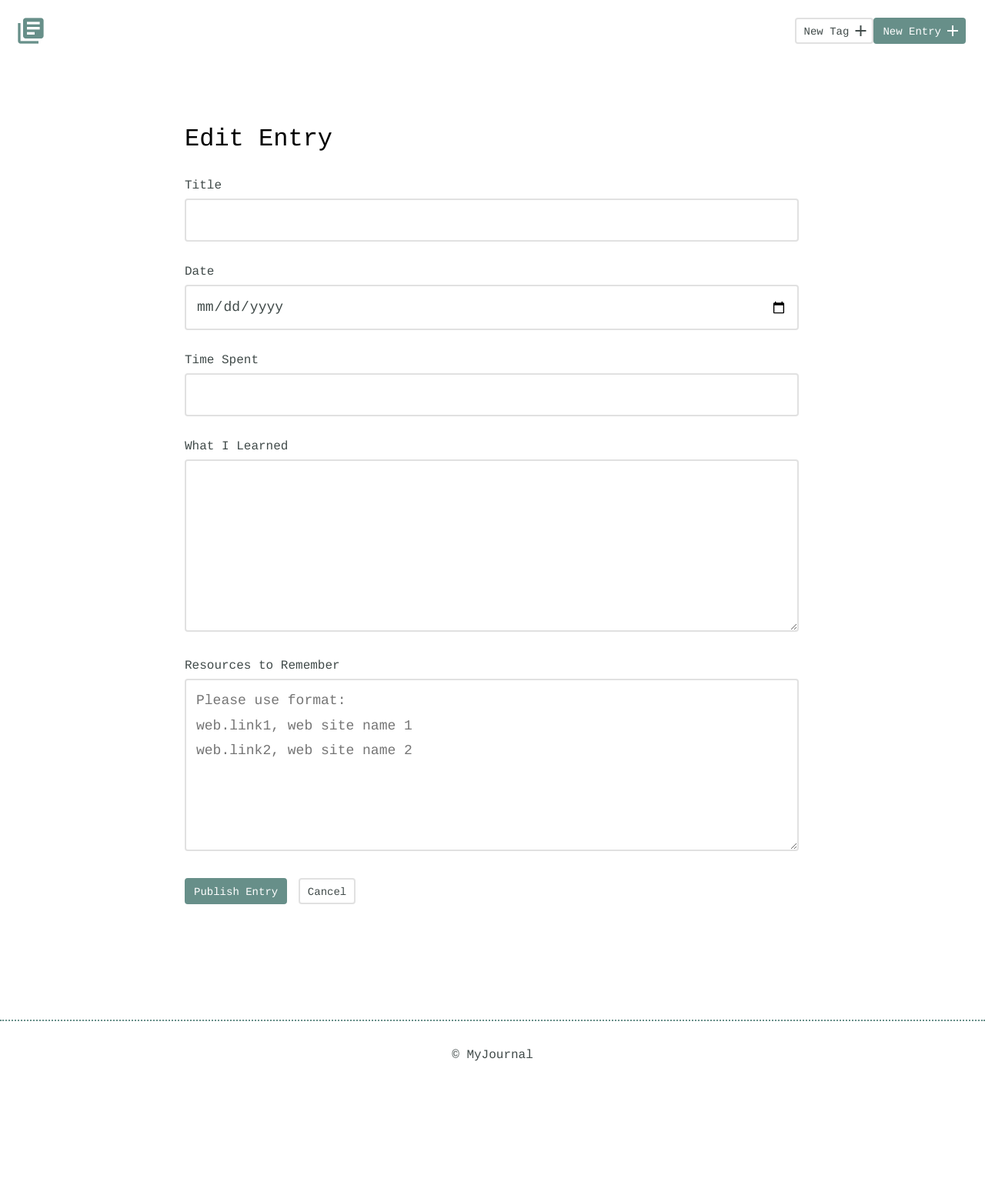
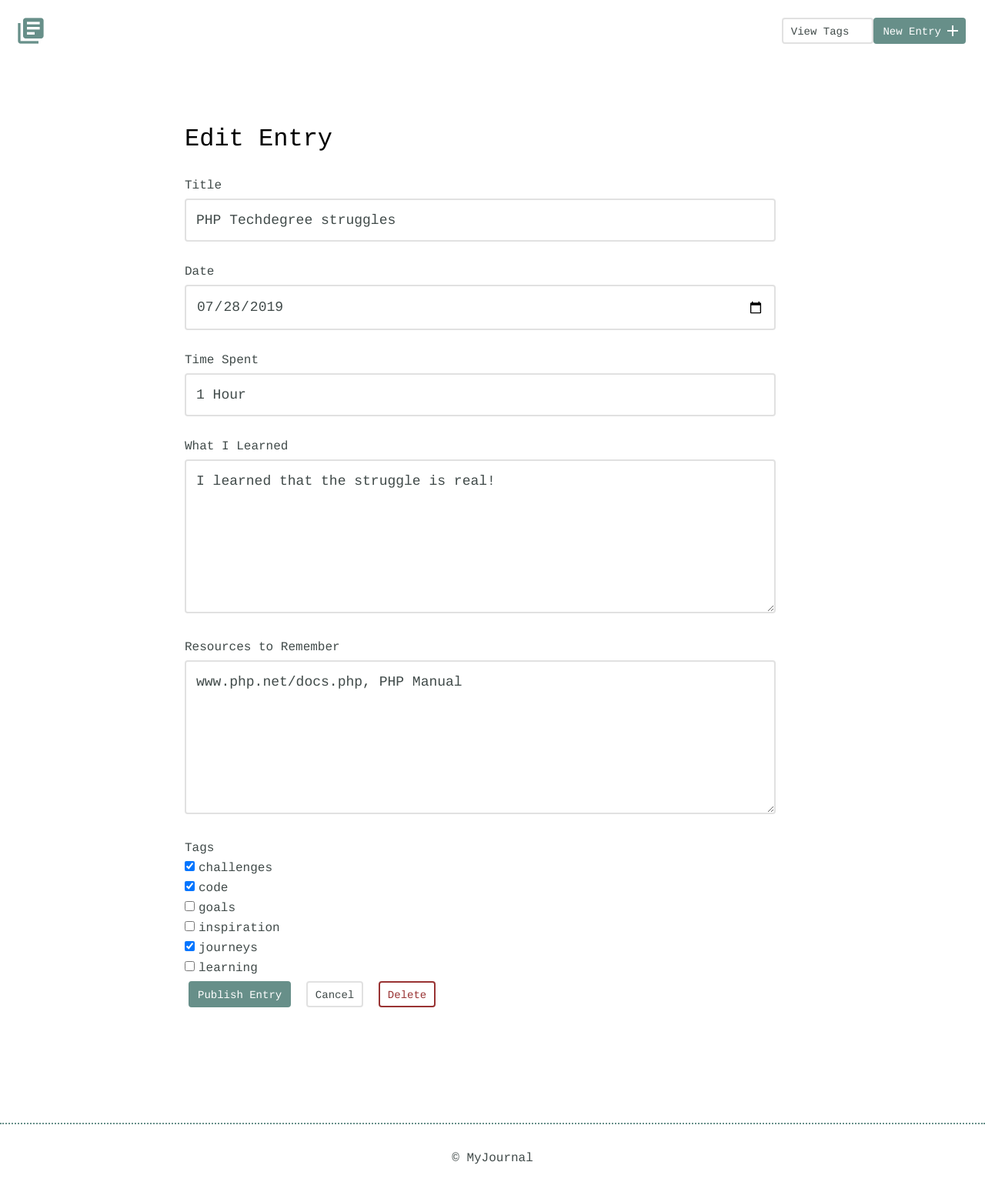
Before and after one commit to randyL78/learning_journal_php, a PHP site: page /entry.php?id=5 in a window 1280 px wide. Shown: the whole page at 77% size. Before the commit the page ends 1415 px from the top, so only its background shows below. Run offline with PHP 8.4, Linux system fonts and the light colour scheme; data comes from the database, SQL or seed files in the repository.

Commit message:
Add tag creation and editing

```diff
--- a/css/site.css
+++ b/css/site.css
@@ -3,6 +3,10 @@
 /* ==========================================================================
    Global Styles
    ========================================================================== */
+
+* {
+	box-sizing: border-box;
+}
 
 body {
 	font-size: 16px;
@@ -50,6 +54,8 @@
 	position: relative;
 	text-align: center;
 	font-size: 14px;
+	margin-left: 5px;
+	margin-right: 5px;
 }
 .button.button-secondary {
 	background: #FFF;
@@ -143,13 +149,15 @@
 
 .entry-list,
 .edit-entry,
-.new-entry {
+.new-entry,
+.edit-tag {
 	max-width: 800px;
 	margin: 0 auto;
 	padding: 70px 0 150px 0;
 }
 .edit-entry h2,
-.new-entry h2 {
+.new-entry h2,
+.edit-tag h2 {
 	margin-bottom: 35px;
 }
 .entry-list article {
@@ -245,13 +253,19 @@
 	margin-right: 5px;
 }
 
+input[type=checkbox] {
+	margin-right: 5px;
+}
+
 
 /* ==========================================================================
    Tag Styles
    ========================================================================== */
 
-.tags {
+.tags,
+.tag-list {
 	list-style-type: none;
+	padding-left: 0;
 }
 
 .tags li {
@@ -262,6 +276,30 @@
 	content: ' #';
 }
 
-.tags a {
+.tags a,
+.tag-list a {
 	border: none;
 }
+
+.tag-list form {
+	display: flex;
+	margin-bottom: 15px;
+}
+
+.tag-list a,
+.tag-list input[type=text] {
+	flex-grow: 1;
+	line-height: normal;
+	margin-bottom: 0;
+	padding:10px 13px;
+}
+
+.tag-list .button {
+	flex-basis: 75px;
+	flex-grow: 0;
+	flex-shrink: 0;
+}
+
+.tag-list .button-create {
+	margin-right: 90px;
+}
--- a/entry.php
+++ b/entry.php
@@ -12,12 +12,14 @@
 $time_spent = "";
 $learned = "";
 $resources = "";
+$entry_tags = [];
 
 // check if an entry id was passed to the page
 if(isset($_GET['id'])) {
   list($id, $title, $date, $time_spent, $learned, $resources) =
     get_entry(filter_input(INPUT_GET, 'id', FILTER_SANITIZE_NUMBER_INT));
   $pageTitle = 'MyJournal | Edit Entry';
+  $entry_tags = get_entry_tags($id);
 }
 
 // go ahead and add in the header in case there are errors later,
@@ -42,6 +44,12 @@
   $time_spent = trim(filter_input(INPUT_POST, 'timeSpent', FILTER_SANITIZE_STRING));
   $learned = trim(filter_input(INPUT_POST, 'whatILearned', FILTER_SANITIZE_STRING));
   $resources = trim(filter_input(INPUT_POST, 'resourcesToRemember', FILTER_SANITIZE_STRING));
+  $updated_tags="";
+  if (isset($_POST['tags'])) {
+    $updated_tags = $_POST['tags'];
+  }
+
+
 
   // validating date only for if the input type changes later.
   // Date type inputs automatically have consistent date properties.
@@ -58,7 +66,7 @@
       ) {
       $error_message = 'Invalid Date';
   } else {
-    if(add_entry($title, $date, $time_spent, $learned, $resources, $id)) {
+    if(add_entry($title, $date, $time_spent, $learned, $resources, $updated_tags, $id)) {
       header('Location: index.php');
       exit();
     } else {
@@ -67,14 +75,22 @@
   }
 }
 
+// get all available tags
+$tags = get_tags();
+
 
 
 ?>
 <section>
   <div class="container">
     <div class="edit-entry">
-      <h2>Edit Entry</h2>
       <?php
+      if(empty($id)) {
+        echo '<h2>New Entry</h2>';
+      } else {
+        echo '<h2>Edit Entry</h2>';
+      }
+
       if(isset($error_message)) {
         echo '<p class="error" >' . $error_message . '</p>';
       }
@@ -91,8 +107,16 @@
         <?php
         ?>
         <label for="resources-to-remember">Resources to Remember</label>
-        <textarea id="resources-to-remember" rows="5" placeholder="Please use format:&#13;&#10;web.link1, web site name 1&#13;&#10;web.link2, web site name 2" name="resourcesToRemember"><?php echo $resources; ?></textarea>
+        <textarea id="resources-to-remember" rows="5" placeholder="Please use format:&#13;&#10;www.web.link1, web site name 1&#13;&#10;www.web.link2, web site name 2" name="resourcesToRemember"><?php echo $resources; ?></textarea>
+        <label>Tags</label>
         <?php
+        // loop through the available tags and make them checkboxes
+        foreach($tags as $tag) {
+          echo '<label><input type="checkbox" ';
+          echo in_array($tag, $entry_tags) ? "checked" : null;
+          echo ' name="tags[]" value="' . $tag['id'] . '" />' . $tag['title'] . '</label>';
+        }
+        // store the id in a hidden field in edit mode
         if(!empty($id)) {
           echo '<input type="hidden" name="id" value="' . $id . '" />';
         }
--- a/inc/functions.php
+++ b/inc/functions.php
@@ -14,9 +14,9 @@
  * @param int $id optional for updating entry
  * @return bool Entry was successfully created or updated
  */
-function add_entry($title, $date, $time_spent, $learned, $resources = null, $id = null) {
+function add_entry($title, $date, $time_spent, $learned, $resources = null, $tags = null, $id = null) {
   include('connection.php');
-  var_dump($learned);
+
   if ($id) {
 
     $sql = 'UPDATE entries SET title = ?, date = ?, time_spent = ?, learned = ?, resources = ? WHERE id = ?';
@@ -37,6 +37,13 @@
     }
 
     $results->execute();
+    if (empty($id)) {
+      $id = get_entry_id($title);
+    }
+
+    if (!empty($tags)) {
+      link_tags($id, $tags);
+    }
 
   } catch(Exception $ex) {
     echo $ex->getMessage();
@@ -83,6 +90,31 @@
 }
 
 /**
+ * function to get an entry's's id
+ * @param string $title The title of the entry
+ * @return int The journal entry's id
+ */
+function get_entry_id($title) {
+  include('connection.php');
+
+  $sql = 'SELECT id FROM entries WHERE title=?';
+
+  try {
+    $results = $db->prepare($sql);
+    $results->bindValue(1, $title);
+    $results->execute();
+
+    $id =$results->fetch(PDO::FETCH_ASSOC) ;
+
+    return $id['id'];
+  } catch (Exception $ex) {
+    echo $ex->get_message();
+    return false;
+  }
+
+}
+
+/**
  * function to get the details of a single journal entry
  * @param id an integer based database id
  * @return mixed an associative and indexed arrays of joournal details
@@ -111,6 +143,68 @@
 /* ==========================================================
  *        tags table functions
  * ========================================================== */
+/**
+ * function to add or update a tag
+ * @param string $title the name of the tag
+ * @param int optonal $id the id of the tag to update
+ * @return bool successfully update or create tag
+ */
+function add_tag($title, $id = null) {
+  include('connection.php');
+
+
+  if (empty($id)) {
+    $sql = 'INSERT INTO tags(title) VALUES(?)';
+  } else {
+    $sql = 'UPDATE tags SET title = ? WHERE id = ?';
+  }
+
+  try {
+    $results = $db->prepare($sql);
+    $results->bindValue(1, $title, PDO::PARAM_STR);
+    if($id) {
+      $results->bindValue(2, $id, PDO::PARAM_INT);
+    }
+
+    return $results->execute();
+
+  } catch (Exception $ex) {
+    // echo $ex->get_message();
+    return false;
+  }
+}
+
+/**
+ * function to delete a tag from the database
+ * @param in $id the id of the tag to delete
+ * @return bool successfully deleted tag
+ */
+function delete_tag($id) {
+  include('connection.php');
+  $sql = 'DELETE FROM tags WHERE id = ?';
+
+  try {
+    $results = $db->prepare($sql);
+    $results->bindValue(1, $id, PDO::PARAM_INT);
+    $results->execute();
+  } catch(Exception $ex) {
+    return false;
+  }
+
+  $sql = 'DELETE FROM entries_tags WHERE tag_id = ?';
+
+  try {
+    $results = $db->prepare($sql);
+    $results->bindValue(1, $id, PDO::PARAM_INT);
+    $results->execute();
+  } catch(Exception $ex) {
+    return false;
+  }
+
+  return true;
+}
+
+
 /**
  * function to get all tags from a specific journal entry
  * @param int $entry_id The id of the journal entry
@@ -170,3 +264,56 @@
     return false;
   }
 }
+
+/**
+ * function to get all tags
+ * @return mixed an associative array of tags
+ */
+function get_tags() {
+  include('connection.php');
+
+  try {
+    $results = $db->query('SELECT * FROM tags ORDER BY title ASC');
+  } catch(Exception $ex) {
+    echo $ex->get_message();
+    return false;
+  }
+  return $results->fetchAll(PDO::FETCH_ASSOC);
+}
+
+/**
+ * function to link tags to a specific journal entry
+ * @param int $entry_id The current journal entry's id
+ * @param mixed $tags Indexed array of tag id's
+ * @return bool Tags successfully linked
+ */
+function link_tags($entry_id, $tags) {
+  include('connection.php');
+
+  // first delete existing links
+  try {
+    $sql = 'DELETE FROM entries_tags WHERE entry_id = ?';
+
+    $results = $db->prepare($sql);
+    $results->bindValue(1, $entry_id, PDO::PARAM_INT);
+    $results->execute();
+  } catch(Exception $ex) {
+    echo $ex->get_message();
+  }
+
+  try {
+    foreach ($tags as $tag) {
+      $sql = 'INSERT INTO entries_tags("entry_id", "tag_id") VALUES(?, ?)';
+
+      $results = $db->prepare($sql);
+      $results->bindValue(1, $entry_id, PDO::PARAM_INT);
+      $results->bindValue(2, $tag, PDO::PARAM_INT);
+      $results->execute();
+
+    }
+  } catch (Exception $ex) {
+    echo $ex->get_message();
+  }
+
+  return true;
+ }
--- a/inc/header.php
+++ b/inc/header.php
@@ -21,7 +21,7 @@
                 <div class="site-header">
                     <a class="logo" href="index.php"><i class="material-icons">library_books</i></a>
                     <a class="button icon-right" href="entry.php"><span>New Entry</span> <i class="material-icons">add</i></a>
-                    <a class="button icon-right button-secondary" href="tag.php"><span>New Tag</span> <i class="material-icons">add</i></a>
+                    <a class="button icon-right button-secondary" href="tag.php"><span>View Tags</span></a>
                 </div>
             </div>
         </header>
--- a/inc/testQueries.sql
+++ b/inc/testQueries.sql
@@ -52,3 +52,6 @@
 ON tag_id = tags.id
 WHERE tags.title = 'goals'
 ORDER BY date DESC;
+
+-- Select all tags
+SELECT * FROM tags;
--- a/index.php
+++ b/index.php
@@ -26,7 +26,7 @@
         <?php
         if (empty($entries)) {
             echo '<h2>No Journal entries found</h2>';
-            echo '<a href="new.php">Let\'s Create One!</a>';
+            echo '<a href="entry.php">Let\'s Create One!</a>';
         } else {
             foreach($entries as $entry) {
 
```
Also changed, not shown: tag.php (+88 -0 lines), README.md, inc/journal.db.
